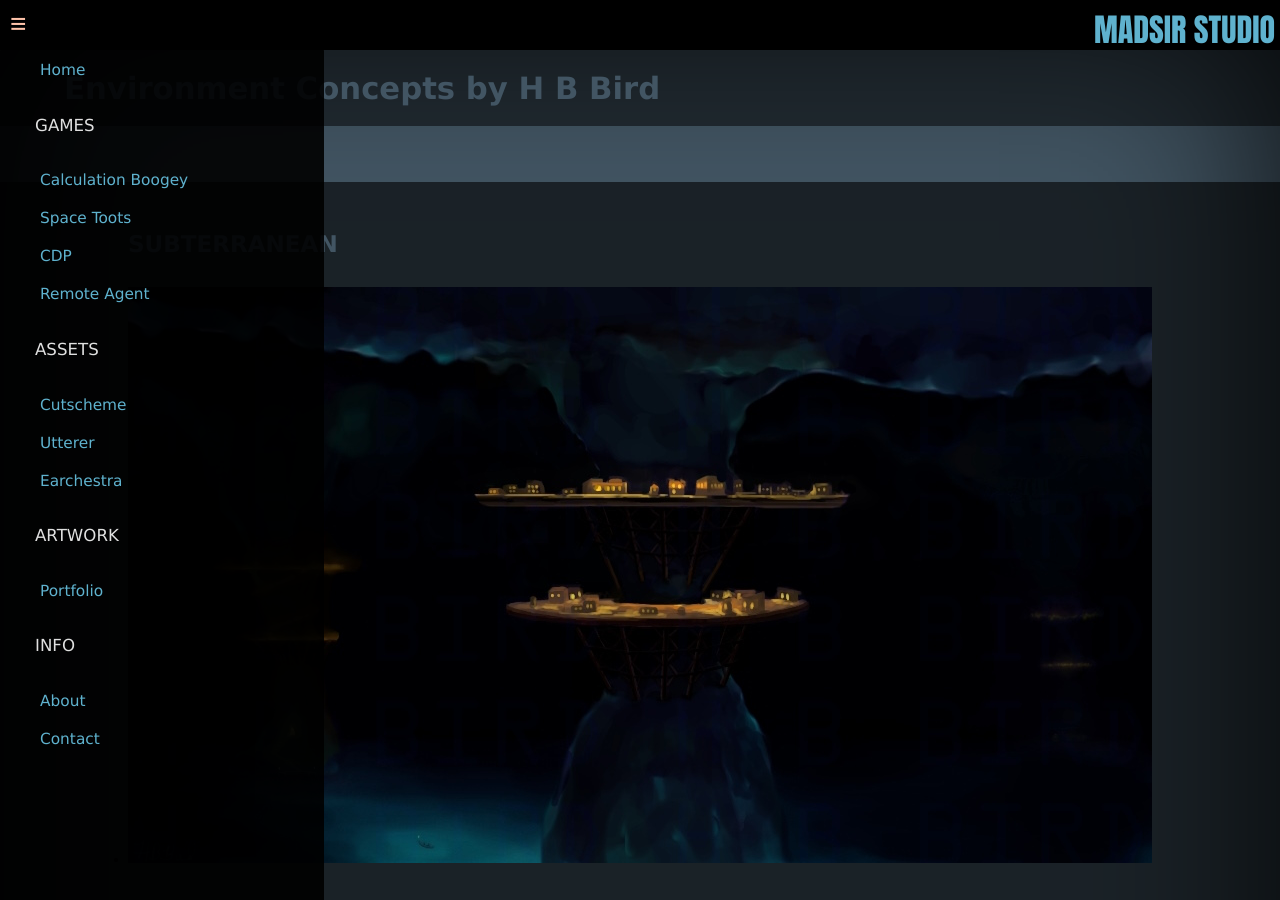
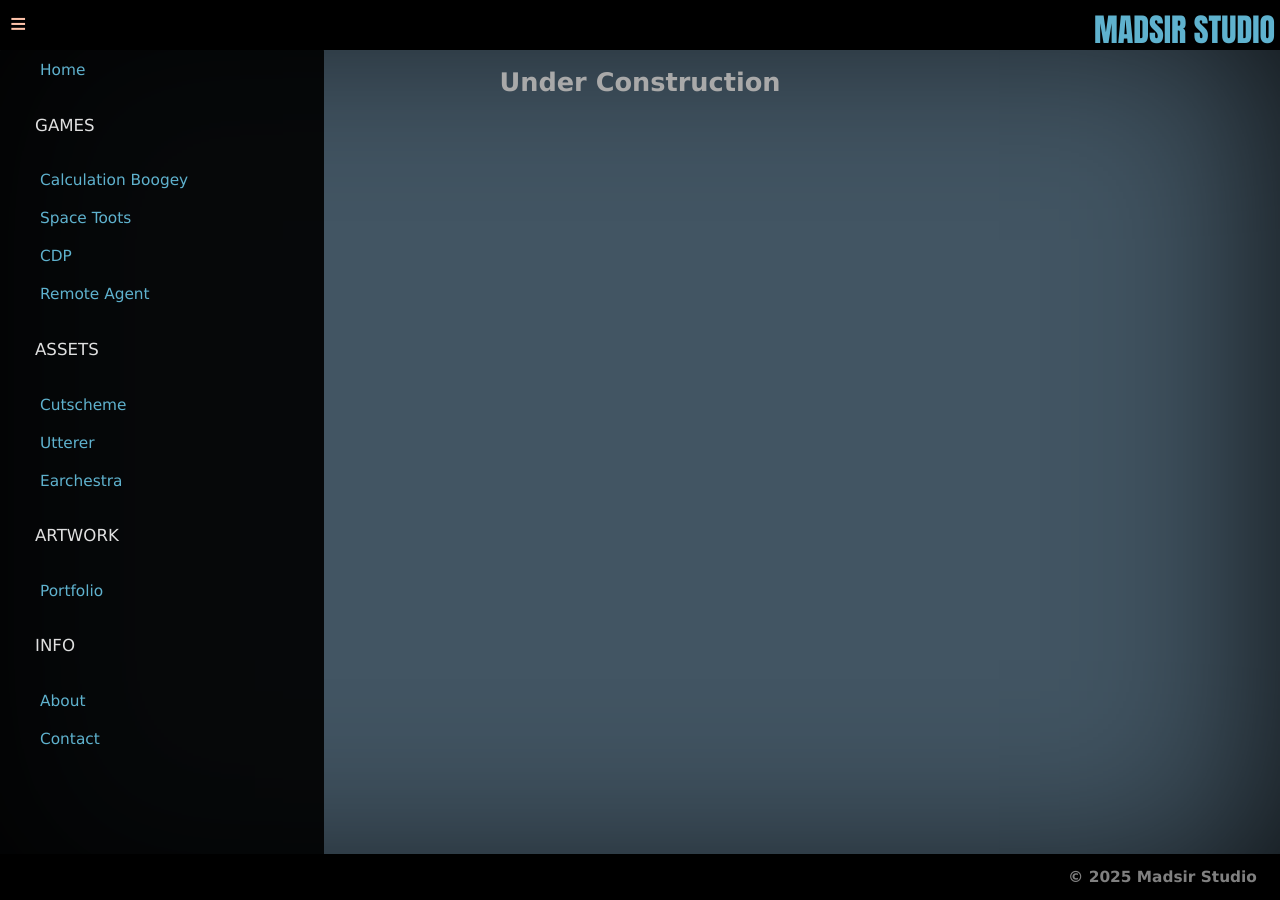
Before and after one commit to Madsir/madsirstudio.github.io, a Jekyll site: the page built from portfolio/index.html, in a window 1280 px wide and 900 px high. Built offline with Jekyll 4.4.1, drawn with Linux system fonts in a browser that asks for light colours.

Commit message:
Update index.html

```diff
--- a/portfolio/index.html
+++ b/portfolio/index.html
@@ -12,215 +12,9 @@
   background-color: 	#425563;
   box-shadow: 0 0 200px rgba(0,0,0,0.9) inset;
 }
-.main {
-  margin-left: 0;
-  margin-right:0;
-  height: 100%;
-}
-.section {
-  margin-top:2%;
-  margin-bottom: 2%;
-  padding-top: 30px;
-  padding-bottom: 10px;
-  background-color: rgba(0,0,0,0.6);
-}
-.fitter {
-  margin-left:10%;
-  margin-right:10%;
-}
-.container
-{
-  width: 100%;
-  height: auto;
-}
-.trans
-{
-  transition: all 1s ease;
-  -moz-transition: all 1s ease;
-  -ms-transition: all 1s ease;
-  -o-transition: all 1s ease;
-  -webkit-transition: all 1s ease;
-}
-.top
-{
-  display: flex;
-  width: 100%;
-  height: auto;
-  margin-top: 10%;
-  margin-bottom: 10%;
-}
-.top ul
-{
-  list-style: none;
-  width: 100%;
-  height: 100%;
-  z-index: 1;
-  box-sizing: border-box;
-}
-.top ul li
-{
-  position: relative;
-  float: left;
-  width: 25%;
-  height: 25%;
-  overflow: hidden;
-  z-index: 990;
-}
-
-.top ul li::before
-{
-  position: absolute;
-  top: 0;
-  left: 0;
-  width: 100%;
-  height: 100%;
-  background-color: rgba(0,0,0, 0.5);
-  content: '';
-  color: white;
-  opacity: 0.4;
-  text-align: center;
-  box-sizing: border-box;
-  pointer-events: none;
-  transition: all 0.5s ease;
-  -moz-transition: all 0.5s ease;
-  -ms-transition: all 0.5s ease;
-  -o-transition: all 0.5s ease;
-  -webkit-transition: all 0.5s ease;
-}
-.top ul li:hover::before
-{
-  opacity: 0;
-  background-color: rgba(0,0,0,0.9);
-}
-.top ul li img
-{
-  width: 100%;
-  height: auto;
-  overflow: hidden;
-}
-  h2 {
-  margin-bottom: 30px;
-  font-size: 1.8em;
-  font-family: Geneva, Verdana, sans-serif;
-     color: #425563;
-}
-h1 {
-  font-size: 2.4em;
-  color: #425563;
-  font-family: Geneva, Verdana, sans-serif;
-  margin-top:0;
-  margin-bottom:0;
-  text-align: left;
-  margin-left:5%;
-}
-@media (max-width: 600px) {
-  .top
-  {
-    display: flex;
-    width: 100%;
-    height: auto;
-    margin-top: 5%;
-    margin-left: auto;
-    margin-right: auto;
-    margin-bottom: 5%;
-  }
-  h2 {
-    font-size:1.2em;
-  }
-h1 {
-  font-size: 1.4em;
-}
-}
-.lightbox
-{
-  position: fixed;
-  width: 100%;
-  height: 100%;
-  text-align: center;
-  top: 0;
-  left: 0;
-  background-color: rgba(1,0,0,0.75);
-  z-index: 999;
-  opacity: 0;
-  pointer-events: none;
-}
-.lightbox img
-{
-  max-width: 90%;
-  max-height: 80%;
-  position: relative;
-  top: -100%;
-  /* Transition */
-  transition: all 1s ease;
-  -moz-transition: all 1s ease;
-  -ms-transition: all 1s ease;
-  -o-transition: all 1s ease;
-  -webkit-transition: all 1s ease;
-}
-.lightbox:target
-{
-  outline: none;
-  top: 0;
-  opacity: 1;
-  pointer-events: auto;
-  transition: all 1.2s ease;
-  -moz-transition: all 1.2s ease;
-  -ms-transition: all 1.2s ease;
-  -o-transition: all 1.2s ease;
-  -webkit-transition: all 1.2s ease;
-}
-.lightbox:target img
-{
-  top: 0;
-  top: 50%;
-  transform: translateY(-50%);
-  -moz-transform: translateY(-50%);
-  -ms-transform: translateY(-50%);
-  -o-transform: translateY(-50%);
-  -webkit-transform: translateY(-50%);
-}
-.words {
-  padding-top: 20px;
-  padding-bottom: 20px;
-  background-color: rgba(0,0,0,0.5);
-  margin-left:0;
-  margin-right:0;
-  width:100%;
-}
 </style>
 </head>
 <body>
-  <div class="words">
-    <h1>Environment Concepts by H B Bird</h1>
-  </div>
-  <div class="main">
-  <br>
-  <br>
-  <div class="section">
-    <div class="fitter">
-          <h2>SUBTERRANEAN<br></h2>
-      <ul>
-        <li><a href="#img_0"><img src="/Assets/CaveTreeHouse.jpg" style="width: 100%";></a></li>
-        </ul>
-        <a href="#_0" class="lightbox trans" id="img_0"><img src="/Assets/CaveTreeHouse.jpg"></a>
-        <div class="container">
-  <div class="top">
-      <ul>
-          <li><a href="#img_1"><img src="/Assets/LightPodTrees.jpg"></a></li>
-         <li><a href="#img_2"><img src="/Assets/GlowMossCaverns.jpg"></a></li>
-         <li><a href="#img_3"><img src="/Assets/StalagCity.jpg"></a></li>
-         <li><a href="#img_4"><img src="/Assets/CanyonIsland.jpg"></a></li>
-      </ul>
-         <a href="#_1" class="lightbox trans" id="img_1"><img src="/Assets/LightPodTrees.jpg"></a>
-         <a href="#_2" class="lightbox trans" id="img_2"><img src="/Assets/GlowMossCaverns.jpg"></a>
-        <a href="#_3" class="lightbox trans" id="img_3"><img src="/Assets/StalagCity.jpg"></a>
-         <a href="#_4" class="lightbox trans" id="img_4"><img src="/Assets/CanyonIsland.jpg"></a>
-    </div>
-  </div>
-    </div>
-</div>
-
-  </div>
-  </div>
+<h1>Under Construction</h1>
 </body>
 </html>
```
